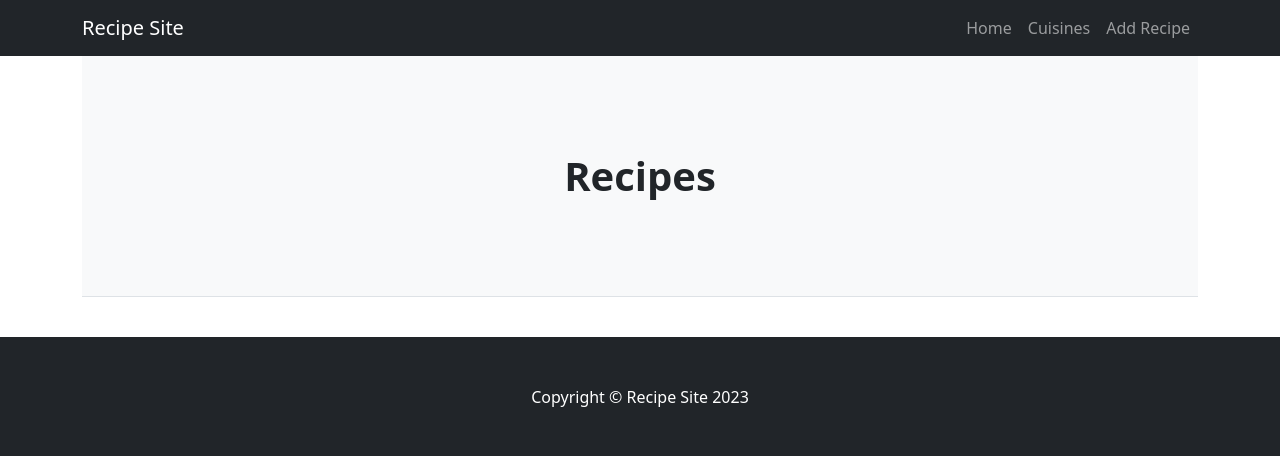
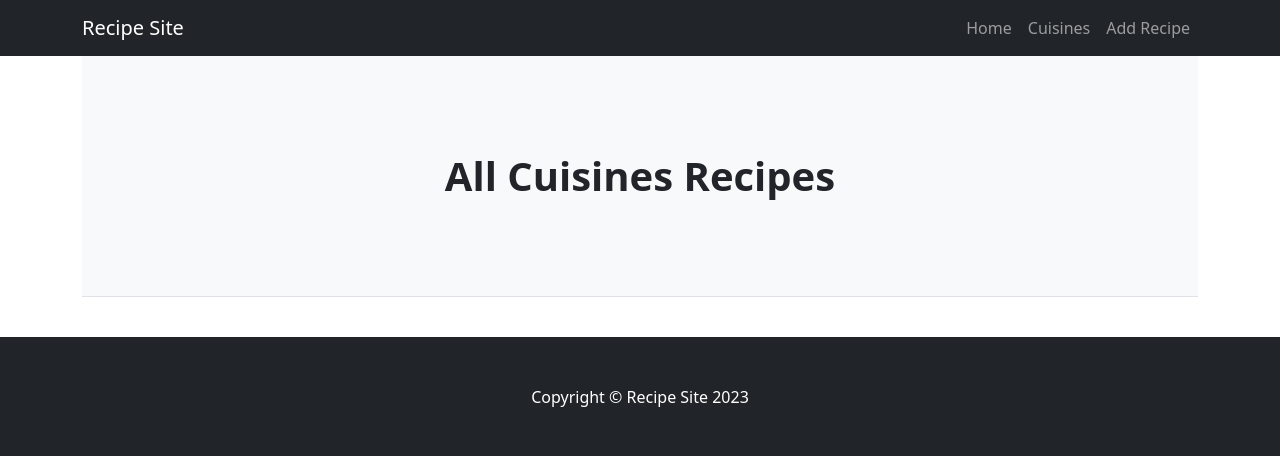
Before and after one commit to ozpc99/My-Recipes, a Flask app: page /recipes in a window 1280 px wide. Shown: the top 456 px of the page. Run offline with Flask 2, Linux system fonts and the light colour scheme; data that the repository does not hold is empty; some libraries are stand-ins or nearby versions.

Commit message:
Rerouted 'recipes' page.
Only the recipes with the cuisine_type selected on the 'cuisine' page will be displayed on the 'recipes' page.

i.e. if the <a> tag: 'Browse: British' is selected, only recipes with the cuisine_type of: 'British' will be displayed on recipes.html.

```diff
--- a/recipe_site/routes.py
+++ b/recipe_site/routes.py
@@ -48,9 +48,17 @@ def delete_cuisine(cuisine_id):
 
 @app.route("/recipes")
 def recipes():
-    recipes = Recipe.query.order_by(Recipe.id).all()
+    cuisine_id = request.args.get('cuisine_id')
+    if cuisine_id:
+        recipes = Recipe.query.filter_by(cuisine_id=cuisine_id).order_by(Recipe.id).all()
+        cuisine = Cuisine.query.get(cuisine_id)
+        cuisine_type = cuisine.cuisine_type
+    else:
+        recipes = Recipe.query.order_by(Recipe.id).all()
+        cuisine_type = "All Cuisines"
+
     cuisines = list(Cuisine.query.order_by(Cuisine.cuisine_type).all())
-    return render_template("recipes.html", recipes=recipes, cuisines=cuisines)
+    return render_template("recipes.html", recipes=recipes, cuisines=cuisines, cuisine_type=cuisine_type)
 
 
 @app.route("/add_recipe", methods=["GET", "POST"])
@@ -71,7 +79,7 @@ def add_recipe():
         )
         db.session.add(recipes)
         db.session.commit()
-        return redirect(url_for("recipes"))
+        return redirect(url_for("home"))
     return render_template("add_recipe.html", cuisines=cuisines)
 
 
@@ -91,7 +99,7 @@ def edit_recipe(recipe_id):
         recipe.post_date=get_todays_date()
         # recipe.is_featured=bool(True if request.form.get("is_featured") else False),
         db.session.commit()
-        return redirect(url_for("recipes"))
+        return redirect(url_for("home"))
 
 
 @app.route("/delete_recipe/<int:recipe_id>")
@@ -99,7 +107,7 @@ def delete_recipe(recipe_id):
     recipe = Recipe.query.get_or_404(recipe_id)
     db.session.delete(recipe)
     db.session.commit()
-    return redirect(url_for("recipes"))
+    return redirect(url_for("home"))
 
 
 # Displays Recipe Page Template inserted with data from recipe id
--- a/recipe_site/templates/cuisine.html
+++ b/recipe_site/templates/cuisine.html
@@ -50,7 +50,7 @@
                         <h5 class="card-title">{{ cuisine.cuisine_type }}</h5>
                         <ul class="list-group list-group-flush">
                             <li class="list-group-item">
-                                <a href="#" class="btn btn-primary"><i class="fa-solid fa-magnifying-glass"></i> Browse
+                                <a href="{{ url_for('recipes', cuisine_id=cuisine.id) }}" class="btn btn-primary"><i class="fa-solid fa-magnifying-glass"></i> Browse
                                     {{ cuisine.cuisine_type }}</a>
                             </li>
                             <li class="list-group-item">
--- a/recipe_site/templates/recipe.html
+++ b/recipe_site/templates/recipe.html
@@ -24,7 +24,7 @@
                         <i class="fa-solid fa-star-half-stroke"></i>
                     </div>
                     <!-- Cuisine Category -->
-                    <a class="badge bg-secondary text-decoration-none link-light" href="{{ url_for('recipes') }}">
+                    <a class="badge bg-secondary text-decoration-none link-light" href="{{ url_for('recipes', cuisine_id=recipe.cuisine_id) }}">
                         {{ recipe.cuisine }}
                     </a>
                 </header>
--- a/recipe_site/templates/recipes.html
+++ b/recipe_site/templates/recipes.html
@@ -6,7 +6,7 @@
     <header class="py-5 bg-light border-bottom mb-4">
         <div class="container">
             <div class="text-center my-5">
-                <h1 class="fw-bolder">Recipes</h1>
+                <h1 class="fw-bolder">{{ cuisine_type }} Recipes</h1>
             </div>
         </div>
     </header>
```
